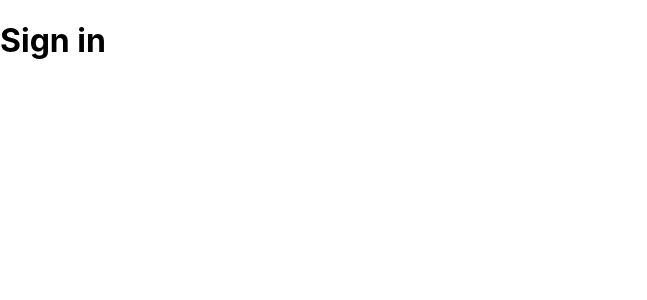
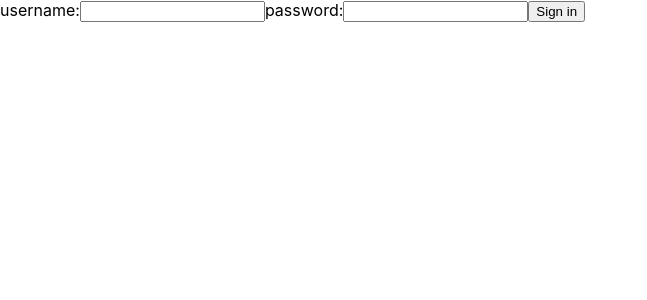
Before and after one commit to teerasej/nextflow-nextjs-auth, a Next.js app: page /signin in a window 1280 px wide. Shown: the top 300 px of the page, without its empty margins (0-647 px from the left). Built offline with nearby package versions, Linux system fonts and the light colour scheme.

Commit message:
define form data and submit to api

```diff
--- a/pages/signin.tsx
+++ b/pages/signin.tsx
@@ -1,13 +1,42 @@
 
 import { NextPage } from "next";
+import { FormEvent } from "react";
 
+type LoginFormElements = {
+    username: HTMLInputElement,
+    password: HTMLInputElement
+} & HTMLCollection
 
 const SignInPage: NextPage = () => {
-    return (
-        <div>
-            <h1>Sign in</h1>
-        </div>
-    )
+
+    const goSignIn = async (event:FormEvent<HTMLFormElement>) => {
+
+        event.preventDefault();
+        const loginForm =  (event.currentTarget as HTMLFormElement).elements as LoginFormElements
+
+        const response = await fetch('/api/auth', {
+          body: JSON.stringify({
+            username: loginForm.username.value,
+            password: loginForm.password.value
+          }),
+          headers: {
+            'Content-Type': 'application/json'
+          },
+          method: 'POST'
+        })
+
+        const result = await response.json()
+        console.log(result.message)
+      }
+      return (
+        <form onSubmit={goSignIn}>
+          <label data-for="username">username:</label>
+          <input type="text" id="username" name="username" />
+          <label data-for="password">password:</label>
+          <input type="password" id="password" name="password" />
+          <button type="submit">Sign in</button>
+        </form>
+      )
 }
 
 export default SignInPage
```
